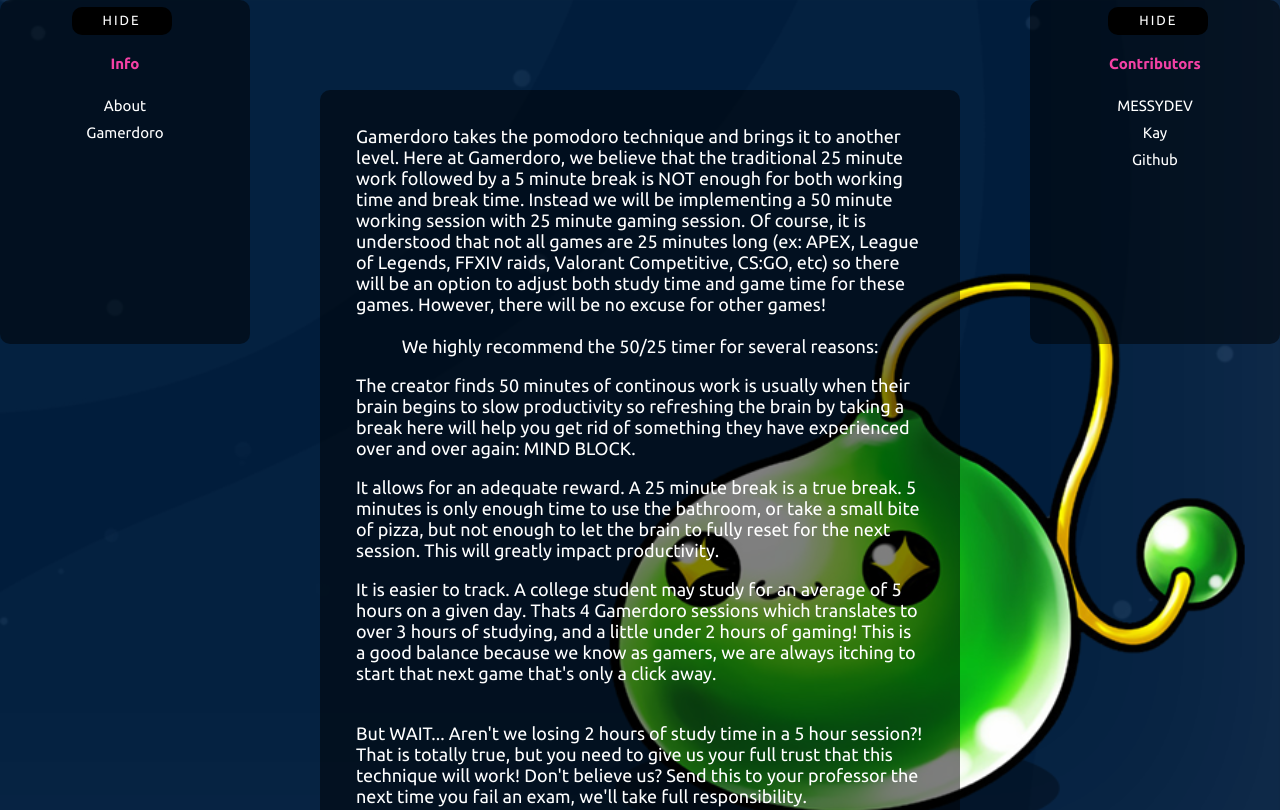
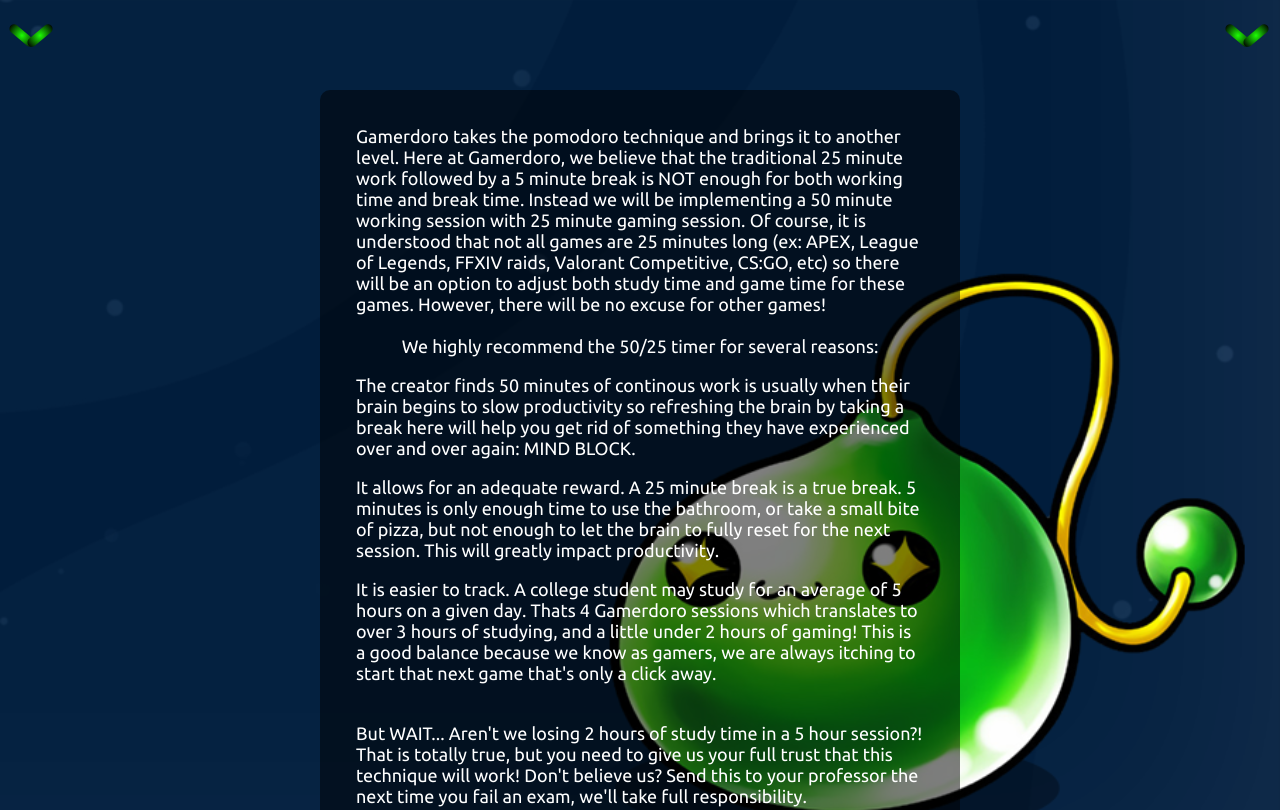
Before and after one commit to smallnumbers0/gamerdoro, a plain HTML site: page about.html in a window 1280 px wide. Shown: the top 810 px of the page. Drawn offline with Linux system fonts and the light colour scheme.

Commit message:
add changes to about page

```diff
--- a/about.css
+++ b/about.css
@@ -1,3 +1,8 @@
+@font-face {
+  font-family: 'Pokemon Hollow';
+  src: url('fonts/Pokemon\ Hollow.ttf') format('truetype');
+}
+
 * {
     box-sizing: border-box;
     margin: 0;
@@ -35,8 +40,10 @@
     width: 70%;
     gap: 2em;
 
+    position: absolute;
+    top: 0;
+    right: 50;
 }
-
 
 .tracker {
     width: 70%;
@@ -45,7 +52,6 @@
     background-color: rgba(0, 0, 0, 0.5);
     border-radius: 20px;
 }
-
 
 .timer-display {
     margin: 1em auto;
@@ -68,35 +74,24 @@
 
 
 /**************NAVBARS*******/
-.contributors-list {
+.contributors-list, .link-list {
     display: flex;
-
     align-items: center;
     flex-direction: column;
     width: 250px;
-    height: 43%;
     position: fixed;
     right: 0;
     top: 0;
     background-color: rgba(0, 0, 0, 0.5);
     border-radius: 10px;
-    padding: 4em 1em;
+    padding: 5em 1em;
+    color: #f441a5;
 }
 
 .link-list {
-    display: flex;
-
-    align-items: center;
-    flex-direction: column;
-    width: 250px;
-    height: 43%;
-    position: fixed;
+    right: auto;
     left: 0;
     top: 0;
-    background-color: rgb(0, 0, 0, 0.5);
-    border-radius: 10px;
-    padding: 4em 1em;
-    color: #f441a5 !important;
 }
 
 h4 {
@@ -127,34 +122,81 @@
     list-style: none;
 }
 
-
 .change {
+    /* transform: translateY(-100%); */
     opacity: 0;
     transition: 0.5s;
 }
 
-.hide-left {
-    /* position: absolute;
-    top: 0;
-    left: 0; */
+.hide-left, .hide-right {
+    width: 50px;
     position: fixed;
     top: 0;
-    left: 65px;
+    left: 0;
     z-index: 5;
     padding: 0.5em 0;
+    background: transparent;
 }
 
 .hide-right {
-    /* position: absolute;
-    top: 0;
-    right: 0; */
-    position: fixed;
-    top: 0;
-    right: 65px;
-    z-index: 5;
-    padding: 0.5em 0;
+    left: auto;
+    right: 0;
 }
+
+/***BRANDON'S BUTTON ADDITIONS***/
+#nav-icon1, #nav-icon2 {
+  width: 50px;
+  height: 45px;
+  position: relative;
+  transform: rotate(0deg);
+  transition: .5s ease-in-out;
+  cursor: pointer;
+}
+
+#nav-icon1 span, #nav-icon2 span {
+  display: block;
+  position: absolute;
+  height: 9px;
+  width: 60%;
+  background: radial-gradient(circle, rgb(29, 253, 4) 0%, rgb(0, 0, 0) 100%);
+  border-radius: 9px;
+  opacity: 1;
+  left: 0;
+  transform: rotate(0deg);
+  transition: .25s ease-in-out;
+}
+
+#nav-icon1 span:nth-child(1), #nav-icon2 span:nth-child(1) {
+  top: 18px;
+  left: 0px;
+  transform: rotate(40deg);
+}
+
+#nav-icon1 span:nth-child(2), #nav-icon2 span:nth-child(2) {
+  top: 18px;
+  left: 18px;
+  transform: rotate(140deg);
+}
+
+#nav-icon1.open span:nth-child(1), #nav-icon2.open span:nth-child(1) {
+  width: 45px;
+  left: 2px;
+  transform: rotate(225deg);
+}
+
+#nav-icon1.open span:nth-child(2), #nav-icon2.open span:nth-child(2) {
+  width: 45px;
+  left: 2px;
+  transform: rotate(-45deg);
+}
+
 /**********INDIVIDUAL STYLES***************/
+
+.title {
+  font-family: 'Pokemon Hollow', 'Ubuntu', sans-serif;
+  letter-spacing: 0.7rem;
+  font-size: 6rem;
+}
 
 
 h2 {
@@ -170,7 +212,6 @@
     margin: 1em auto;
     text-align: center;
 }
-
 
 button {
     position: relative;
@@ -190,27 +231,34 @@
 
   #start {
     color: green;
+    z-index: 5;
   }
 
   #pause {
     color: red;
+    z-index: 5;
   }
 
   #break {
     color: aqua;
+    z-index: 5;
   }
 
   #plus {
     color: blue;
     white-space: nowrap;
+    z-index: 5;
   }
 
   #finish {
     color: #f441a5;
+    z-index: 5;
   }
 
   #reset {
     color: rgb(82, 13, 151);
+    font-weight: bold;
+    z-index: 5;
   }
 
   .category-container {
@@ -286,7 +334,7 @@
         font-size: 5rem;
         color: white;
     }
-
+}
 @media screen and (max-width: 980px) {
     body {
         display: flex;
@@ -315,7 +363,6 @@
     .link-list {
         opacity: 0;
     }
-
     .hide-left {
         /* position: absolute;
         top: 0;
@@ -325,8 +372,8 @@
         left: 65px;
         z-index: 5;
         padding: 0.5em 0;
-        opacity: 0.1;
-        color: transparent;
+        opacity: 0;
+
     }
 
     .hide-right {
@@ -338,12 +385,11 @@
         right: 65px;
         z-index: 5;
         padding: 0.5em 0;
-        opacity: 0.1;
-        color: transparent;
+        opacity: 0;
+
     }
   }
 
-  }
 
   @media screen and (max-width: 600px) {
     body {
@@ -351,7 +397,7 @@
         justify-content: center;
         align-items: center;
         background-color: black;
-        background-image: url(images/maple-slime01.png);
+        background-image: url(images/maple-slime02.png);
         width: 100%;
         height: 100%;
         background-position: center;
@@ -376,6 +422,7 @@
 
 
 
+
   /*****ABOUT******/
 
   .about-container {
--- a/about.html
+++ b/about.html
@@ -12,26 +12,39 @@
 </head>
 <body>
 
-    <nav class="contributors-list">
-        <button class="hide-right">hide</button>
+    <button class="hide-right">
+        <div id="nav-icon1">
+            <span class="mushroom-color"></span>
+            <span class="mushroom-color"></span>
+        </div>
+    </button>
+
+    <nav class="contributors-list change">
+
         <h4>Contributors</h4>
         <ul>
             <li><a target="_blank" href="https://github.com/notmessydev">MESSYDEV</a></li>
             <li><a target="_blank" href="#">Kay</a></li>
-            <li><a target="_blank" href="https://github.com/notmessydev/gamerdoro">Github</a></li>
+            <li><a target="_blank" href="https://github.com/KingBCGW">Brandon Wang</a></li>
+            <!-- <li><a target="_blank" href="https://github.com/notmessydev/gamerdoro">Github</a></li> -->
+
         </ul>
+    </nav>
+    <button class="hide-left">
+        <div id="nav-icon2">
+            <span class="mushroom-color"></span>
+            <span class="mushroom-color"></span>
+        </div>
+    </button>
 
-    </nav>
-
-    <nav class="link-list">
-        <button class="hide-left">hide</button>
+    <nav class="link-list change">
         <h4>Info</h4>
         <ul>
             <li><a href="about.html">About</a></li>
             <li><a href="index.html">Gamerdoro</a></li>
-            <!-- <li><a target="_blank" href="https://github.com/notmessydev/gamerdoro">Click To Contribute</a></li> -->
+            <li><a href="https://github.com/notmessydev/gamerdoro" target="_blank">GitHub</a><li>
         </ul>
-        </nav>
+    </nav>
     <section class="about-container">
         <p>Gamerdoro takes the pomodoro technique and brings it to another level. Here at Gamerdoro, we believe that the traditional 25 minute work followed by a 5 minute break is NOT enough for both working time and break time. Instead we will be implementing a 50 minute working session with 25 minute gaming session. Of course, it is understood that not all games are 25 minutes long (ex: APEX, League of Legends, FFXIV raids, Valorant Competitive, CS:GO, etc) so there will be an option to adjust both study time and game time for these games. However, there will be no excuse for other games!</p>
         <br />
```
